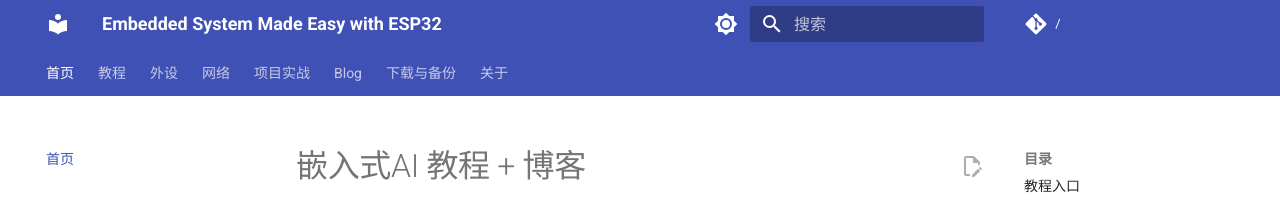
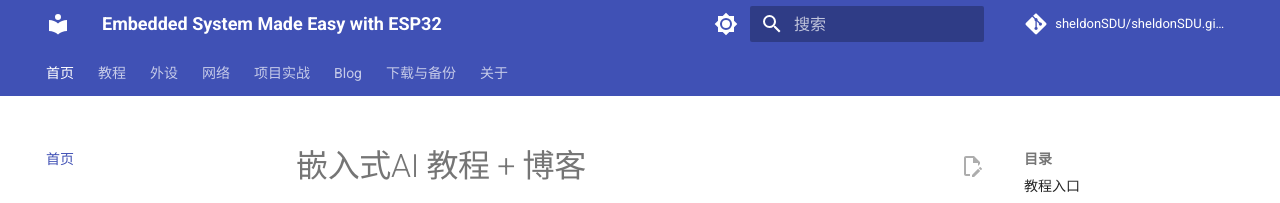
Before and after one commit to sheldonSDU/sheldonSDU.github.io, an MkDocs documentation site: the page built from docs/index.md, in a window 1280 px wide. Shown: the top 203 px of the page. Built offline with MkDocs 1.6.1 and Material for MkDocs 9.7.7, drawn with Linux system fonts in a browser that asks for light colours; comment, search, counter and statistics services are not loaded.

```diff
--- a/mkdocs.yml
+++ b/mkdocs.yml
@@ -1,10 +1,10 @@
 site_name: Embedded System Made Easy with ESP32
 site_description: "A ready-to-use MkDocs Material template for ESP32 notes."
 site_author: "sheldon K.Liu"
-site_url: "https://<YOUR_GITHUB_USERNAME>.github.io/<REPO_NAME>/"
+site_url: "https://sheldonSDU.github.io/"
 
-repo_name: "<YOUR_GITHUB_USERNAME>/<REPO_NAME>"
-repo_url: "https://github.com/<YOUR_GITHUB_USERNAME>/<REPO_NAME>"
+repo_name: "sheldonSDU/sheldonSDU.github.io"
+repo_url: "https://github.com/sheldonSDU/sheldonSDU.github.io"
 edit_uri: "edit/main/docs/"
 
 theme:
```
Also changed, not shown: docs/about.md (+1 -8 lines).
